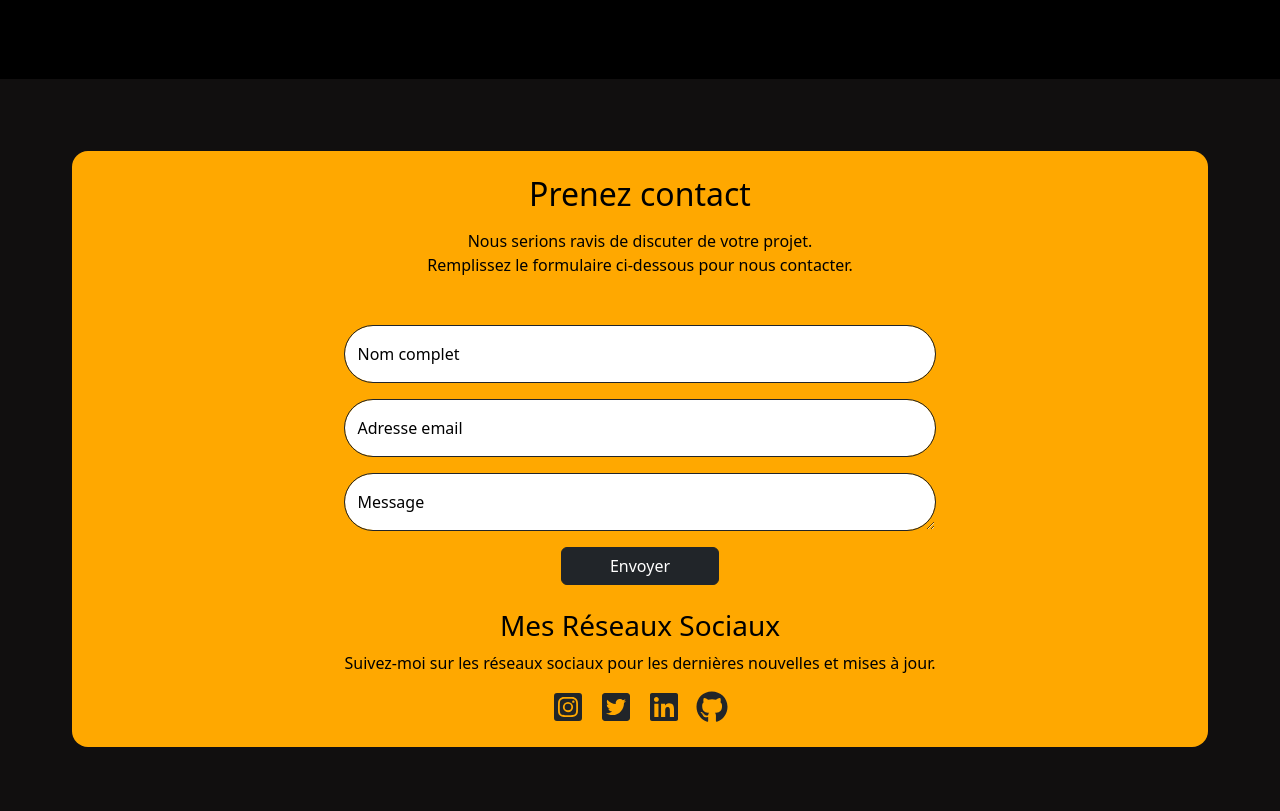
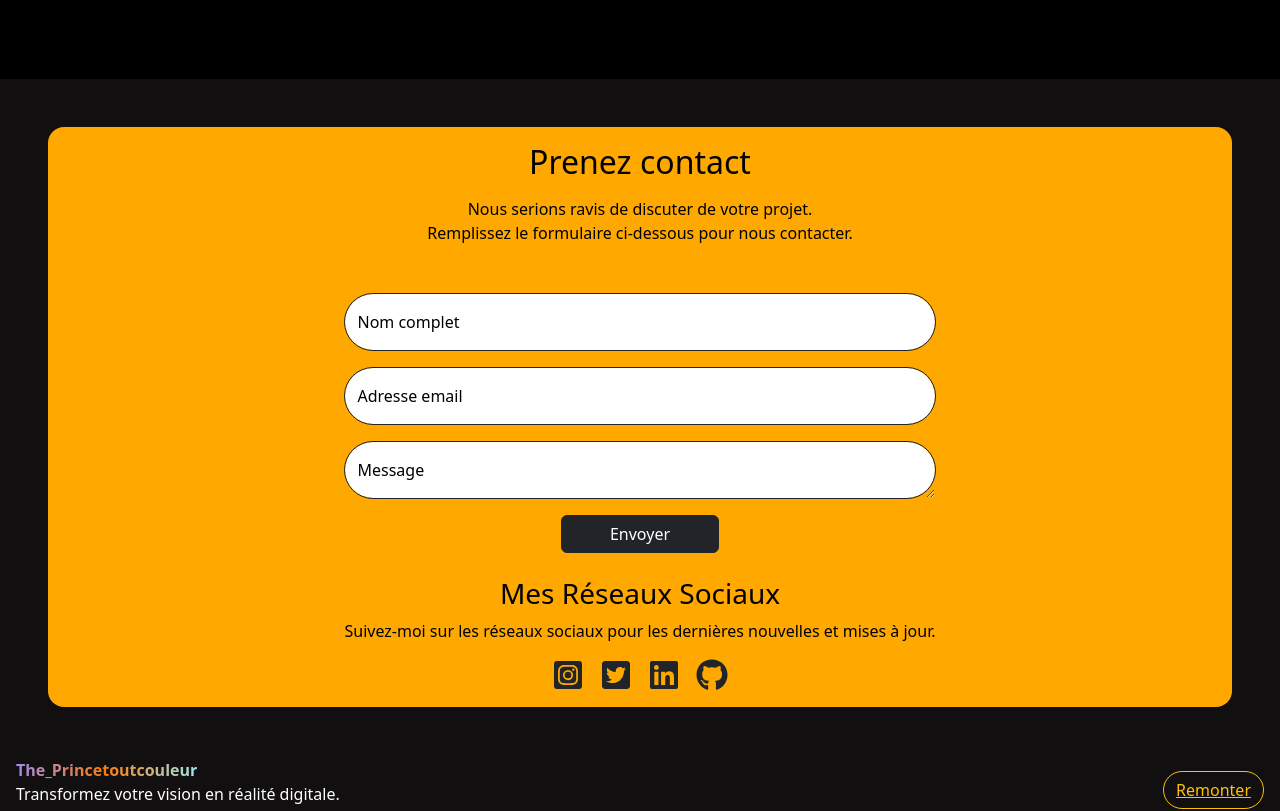
Before and after one commit to Princetoutcouleur/princetoutcouleur-business, a React (Create React App) app: page / in a window 1280 px wide. Shown: the part 2210-3021 px from the top of the page. Built offline with nearby package versions, Linux system fonts and the light colour scheme; no server answers; the database is empty.

Commit message:
fixe the yellow section width

```diff
--- a/src/Components/Contact.js
+++ b/src/Components/Contact.js
@@ -44,7 +44,7 @@ const Contact = () => {
   return (
     <div id="Contact" className="container-fluid  p-5 text-black">
       <ToastContainer />
-      <div className="yellow m-4 p-4 rounded-4">
+      <div className="yellow py-3 rounded-4">
         <div className="text-center mb-5">
           <h2 className="mb-3 ">Prenez contact</h2>
           <p>
@@ -52,7 +52,7 @@ const Contact = () => {
           </p>
         </div>
         <div className="d-flex justify-content-center">
-          <form id="contact-form " onSubmit={handleSubmit}>
+          <form id="contact-form" className="mx-3" onSubmit={handleSubmit}>
             <div className="form-floating mb-3">
               <input
                 type="text"
```
